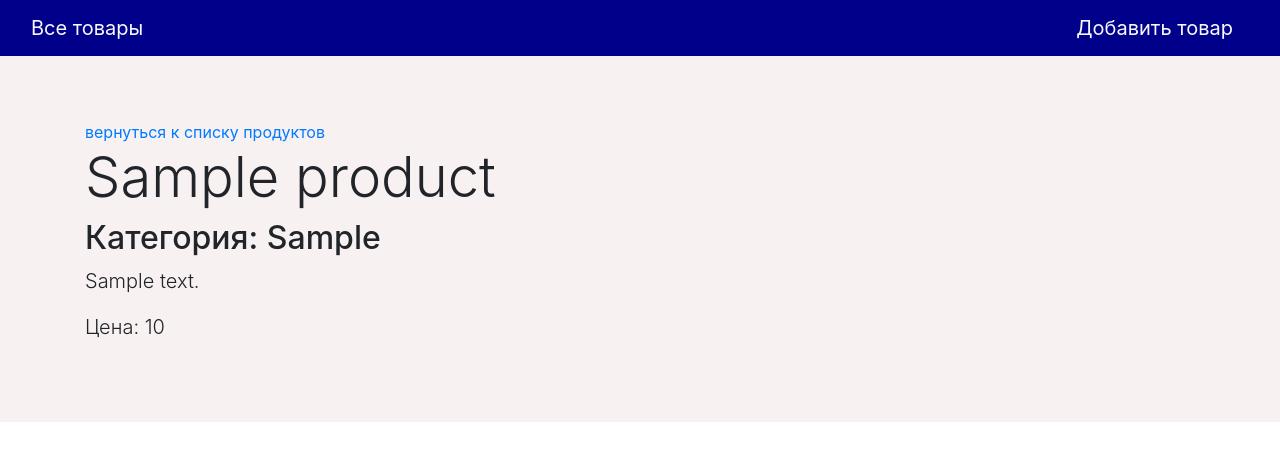
After one commit to azazellooo/classwork48, a Django app: template source/webapp/templates/task_view.html in a window 1280 px wide. The commit adds this page. Shown: the top 461 px of the page. Run offline with Django 3.2, Linux system fonts and the light colour scheme; the template is opened without the code that fills it: most values are stand-ins (such as "Sample title", 1, 10 or a date in 2020).

Commit message:
добавлена страница детального просмотра товара

```diff
--- a/source/hello/urls.py
+++ b/source/hello/urls.py
@@ -16,8 +16,10 @@ Including another URLconf
 from django.contrib import admin
 from django.urls import path
 
-from webapp.views import index_view
+from webapp.views import index_view, product_view
+
 urlpatterns = [
     path('admin/', admin.site.urls),
-    path('', index_view, name='product-list')
+    path('', index_view, name='product-list'),
+    path('<int:pk>/', product_view, name='product-view')
 ]
--- a/source/webapp/templates/base.html
+++ b/source/webapp/templates/base.html
@@ -9,7 +9,7 @@
 </head>
     <nav class="navbar navbar-light" style="background-color: darkblue;">
       <div class="container-fluid">
-      <a class="navbar-brand text-light" href="#">Все товары</a>
+      <a class="navbar-brand text-light" href="{% url 'product-list' %}">Все товары</a>
       <a class="navbar-brand text-light" href="#">Добавить товар</a>
       </div>
     </nav>
--- a/source/webapp/templates/index.html
+++ b/source/webapp/templates/index.html
@@ -14,7 +14,7 @@
             </div>
             {% for product in products %}
                 <div class="d-flex">
-                <div class="p-2 flex-grow-1 border-bottom"> {{ product.name }} </div>
+                <div class="p-2 flex-grow-1 border-bottom"> <a href="{% url 'product-view' product.id %}">{{ product.name }}</a></div>
                 <div class="p-2 border-bottom"> <p class="text-end mr-5">{{ product.price}}</p></div>
                 <div class="p-2 border-bottom ml-2"> {{ product.get_category_display}}</div>
                 </div>
--- /dev/null
+++ b/source/webapp/templates/task_view.html
@@ -0,0 +1,15 @@
+{% extends 'base.html' %}
+{% block title %}Product{% endblock title %}
+{%  block content %}
+    <div class="jumbotron jumbotron-fluid" style="background-color: #f8f1f1">
+        <div class="container">
+            <a href="{% url "product-list" %}" >вернуться к списку продуктов</a>
+            <h1 class="display-4">{{ product.name }}</h1>
+            <h2>Категория: {{ product.get_category_display }}</h2>
+            <p class="lead">{{ product.description }}</p>
+            <p class="lead">Цена: {{ product.price }}</p>
+{#            <h4><a class="btn btn-light btn-m" style="background-color: #da9ff9" href="{% url "task-update" task.id %}">Редактировать задачу</a></h4>#}
+{#            <h4><a class="btn btn-light btn-m" style="background-color: #da9ff9" href="{% url "task-delete" task.id %}">Удалить</a></h4>#}
+        </div>
+    </div>
+{%  endblock content %}
--- a/source/webapp/views.py
+++ b/source/webapp/views.py
@@ -1,4 +1,4 @@
-from django.shortcuts import render
+from django.shortcuts import render, get_object_or_404
 
 from webapp.models import Product
 
@@ -8,4 +8,8 @@ def index_view(request):
     return render(request, 'index.html', context={'products': products})
 
 
+def product_view(request, pk):
+    product = get_object_or_404(Product, id=pk)
+    return render(request, 'task_view.html', context={'product': product})
+
 # Create your views here.
```
